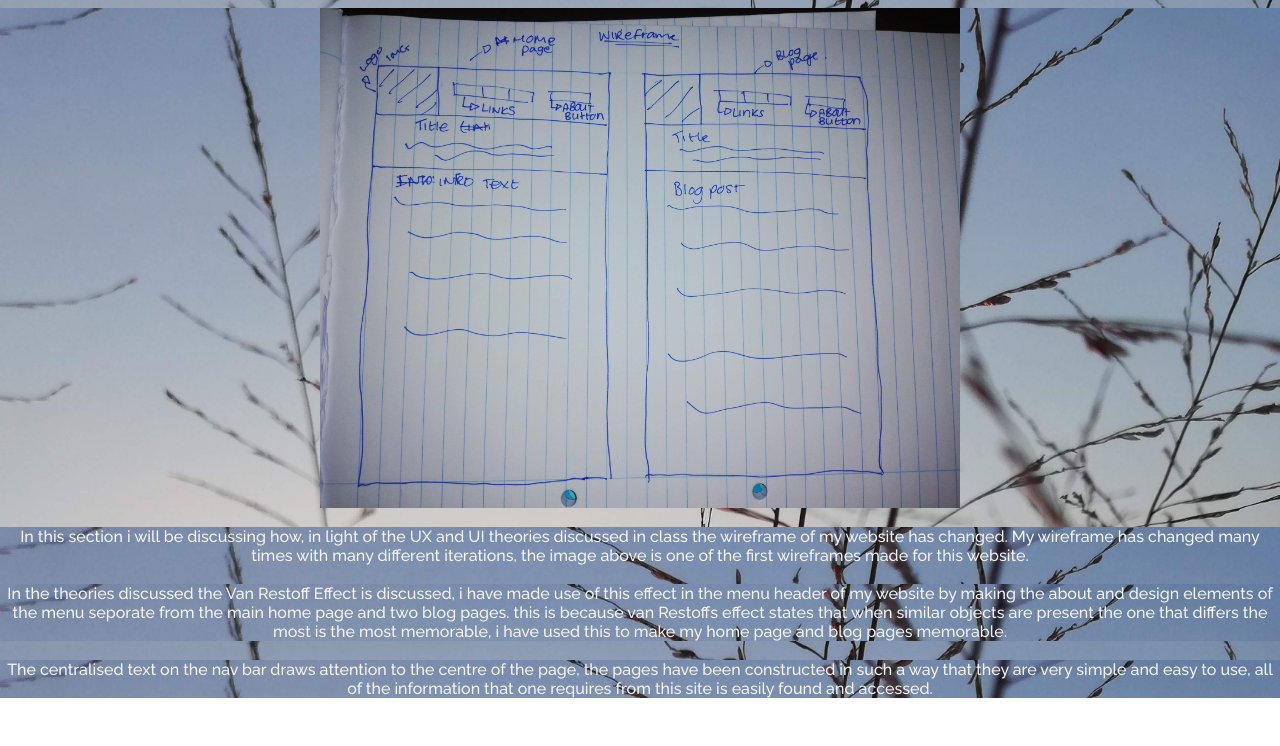
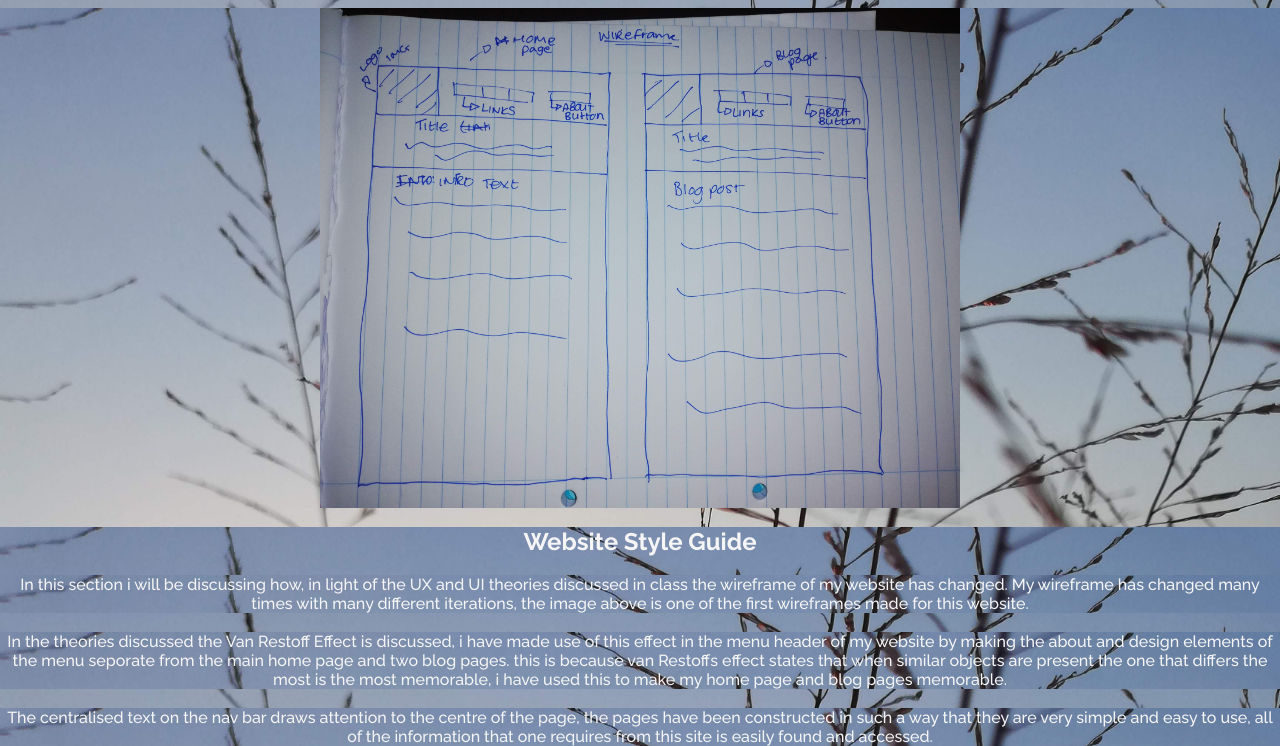
Before and after one commit to Lucsfornas/WSOA3028A, a plain HTML site: page design.html in a window 1280 px wide. Shown: the part 202-948 px from the top of the page. Before the commit the page ends 900 px from the top, so only its background shows below. Drawn offline with Linux system fonts and the light colour scheme.

Commit message:
Update design.html

```diff
--- a/design.html
+++ b/design.html
@@ -30,6 +30,8 @@
         <img src="./wireframes.jpg" alt="Example" width="1000" height="500" class="cen">
         &nbsp;
         <section>
+            <h2>Website Style Guide</h2>
+            &nbsp;
             <p>In this section i will be discussing how, in light of the UX and UI theories discussed in class the
                 wireframe of my website has changed. My wireframe has changed many times with many different iterations,
                 the image above is one of the first wireframes made for this website.</p>
```
